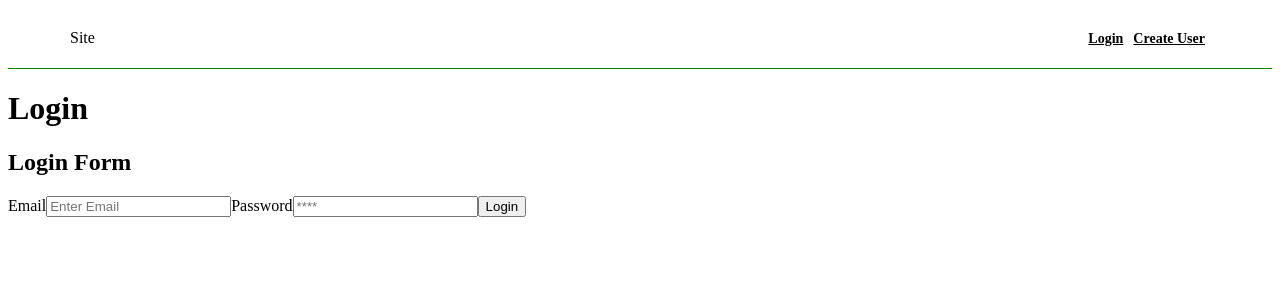
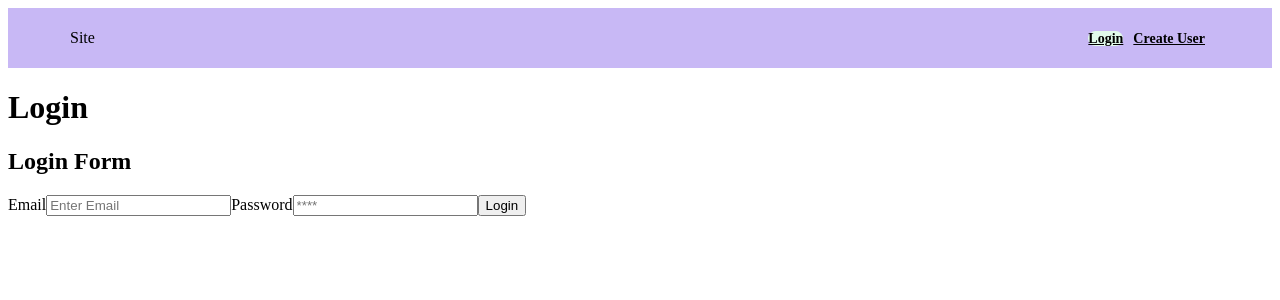
Before and after one commit to ma4496/final-project-frontend, a React (Create React App) app: page /login in a window 1280 px wide. Shown: the top 300 px of the page. Built offline with nearby package versions, Linux system fonts and the light colour scheme; no server answers.

Commit message:
api working with frontend

```diff
--- a/src/App.js
+++ b/src/App.js
@@ -64,7 +64,11 @@ function App() {
 
   return (
     <div>
-      <Header logout={logout} loggedIn={loggedIn} />
+      <Header
+        logout={logout}
+        loggedIn={loggedIn}
+        userInformation={userInformation}
+      />
       <Router>
         <Routes>
           <Route
--- a/src/components/FirebaseConfig.js
+++ b/src/components/FirebaseConfig.js
@@ -1,6 +1,6 @@
 // Import the functions you need from the SDKs you need
 // TODO: add env variables
-import { initializeApp } from "firebase/app";
+// import { initializeApp } from "firebase/app";
 // TODO: Add SDKs for Firebase products that you want to use
 // https://firebase.google.com/docs/web/setup#available-libraries
 
@@ -15,6 +15,6 @@ const firebaseConfig = {
 };
 
 // Initialize Firebase
-const app = initializeApp(firebaseConfig);
+// const app = initializeApp(firebaseConfig);
 
 export default firebaseConfig;
--- a/src/components/Header.js
+++ b/src/components/Header.js
@@ -1,6 +1,6 @@
 import React from "react";
 
-function Header({ logout, loggedIn }) {
+function Header({ logout, loggedIn, userInformation }) {
   return (
     <header className="HeaderWrapper">
       <div className="Header PageWrapper">
@@ -8,16 +8,20 @@ function Header({ logout, loggedIn }) {
         <nav>
           {!loggedIn && (
             <>
-              <a href="/login">Login</a>
+              <a className="LoginButton" href="/login">
+                Login
+              </a>
               <a href="/create-user">Create User</a>
             </>
           )}
           {loggedIn && (
             <>
               <a href="/">Dashboard</a>
-              <a href="/user/:id">My Profile</a>
+              <a href={`/user/${userInformation.uid}`}>My Profile</a>
               <a href="/add-post">Add Post</a>
-              <button onClick={() => logout()}>Log Out</button>
+              <button className="LogoutButton" onClick={() => logout()}>
+                Log Out
+              </button>
             </>
           )}
         </nav>
--- a/src/components/PostCard.js
+++ b/src/components/PostCard.js
@@ -1,7 +1,11 @@
 import React from "react";
 
 function PostCard({ post }) {
-  return <div className="PostCard"></div>;
+  return (
+    <div className="PostCard">
+      <p>{post.postMessage}</p>
+    </div>
+  );
 }
 
 export default PostCard;
--- a/src/index.css
+++ b/src/index.css
@@ -12,7 +12,7 @@
 }
 
 .HeaderWrapper {
-  border-bottom: 1px solid green;
+  background-color: #c8b8f5;
   padding: 5px;
 }
 
@@ -22,3 +22,15 @@
   font-size: 14px;
   margin: 0 5px;
 }
+
+.LogoutButton {
+  border-radius: 10px;
+  background-color: #e1faeb;
+  border-color: #e1faeb;
+}
+
+.LoginButton {
+  border-radius: 10px;
+  background-color: #e1faeb;
+  border-color: #e1faeb;
+}
--- a/src/pages/AddPost.js
+++ b/src/pages/AddPost.js
@@ -12,11 +12,12 @@ function AddPost({ userInformation }) {
     e.preventDefault();
 
     const postMessage = e.currentTarget.postMessage.value;
+    const userName = userInformation.displayName;
+    const userID = userInformation.uid;
 
-    const userName = userInformation.displayName;
-    const userId = userInformation.uid;
+    console.log({ postMessage });
 
-    const url = `${baseUrl}/create?postMessage=${postMessage}&userName=${userName}&userID=${userId}`;
+    const url = `${baseUrl}/create?postMessage=${postMessage}&userName=${userName}&userID=${userID}`;
     axios
       .get(url)
       .then(function (response) {
@@ -31,7 +32,7 @@ function AddPost({ userInformation }) {
   return (
     <div className="PageWrapper">
       <h1>Add Post</h1>
-      <AddPostForm />
+      <AddPostForm submitPost={submitPost} />
     </div>
   );
 }
--- a/src/pages/Dashboard.js
+++ b/src/pages/Dashboard.js
@@ -23,8 +23,8 @@ function Dashboard() {
   return (
     <div className="PageWrapper">
       <h1>Dashboard</h1>
-      {posts.map((posts, i) => (
-        <PostCard posts={posts} key={i} />
+      {posts.map((post, i) => (
+        <PostCard post={post} key={i} />
       ))}
     </div>
   );
--- a/src/pages/UserProfile.js
+++ b/src/pages/UserProfile.js
@@ -1,10 +1,36 @@
-import React from "react";
+import React, { useEffect, useState } from "react";
+import axios from "axios";
+import { useParams } from "react-router-dom";
+import PostCard from "../components/PostCard";
 
-function UserProfile({ user }) {
+const url = `http://localhost:4000`;
+
+function UserProfile({ userInformation }) {
+  console.log(userInformation);
+
+  const [userPosts, setUserPosts] = useState([]);
+  let { id } = useParams();
+
+  useEffect(() => {
+    axios
+      .get(`${url}/post/user/${id}`)
+      .then(function (response) {
+        console.log({ response });
+        setUserPosts(response.data);
+      })
+      .catch(function (error) {
+        console.warn(error);
+      });
+  }, [id]);
+
   return (
     <div className="PageWrapper">
       <h1>Username:</h1>
+      <p> {userInformation.email} </p>
       <h2>Posts</h2>
+      {userPosts.map((post, i) => (
+        <PostCard post={post} key={i} />
+      ))}
     </div>
   );
 }
```
Also changed, not shown: 1 other file (tests, documents, lock files or other folders).
